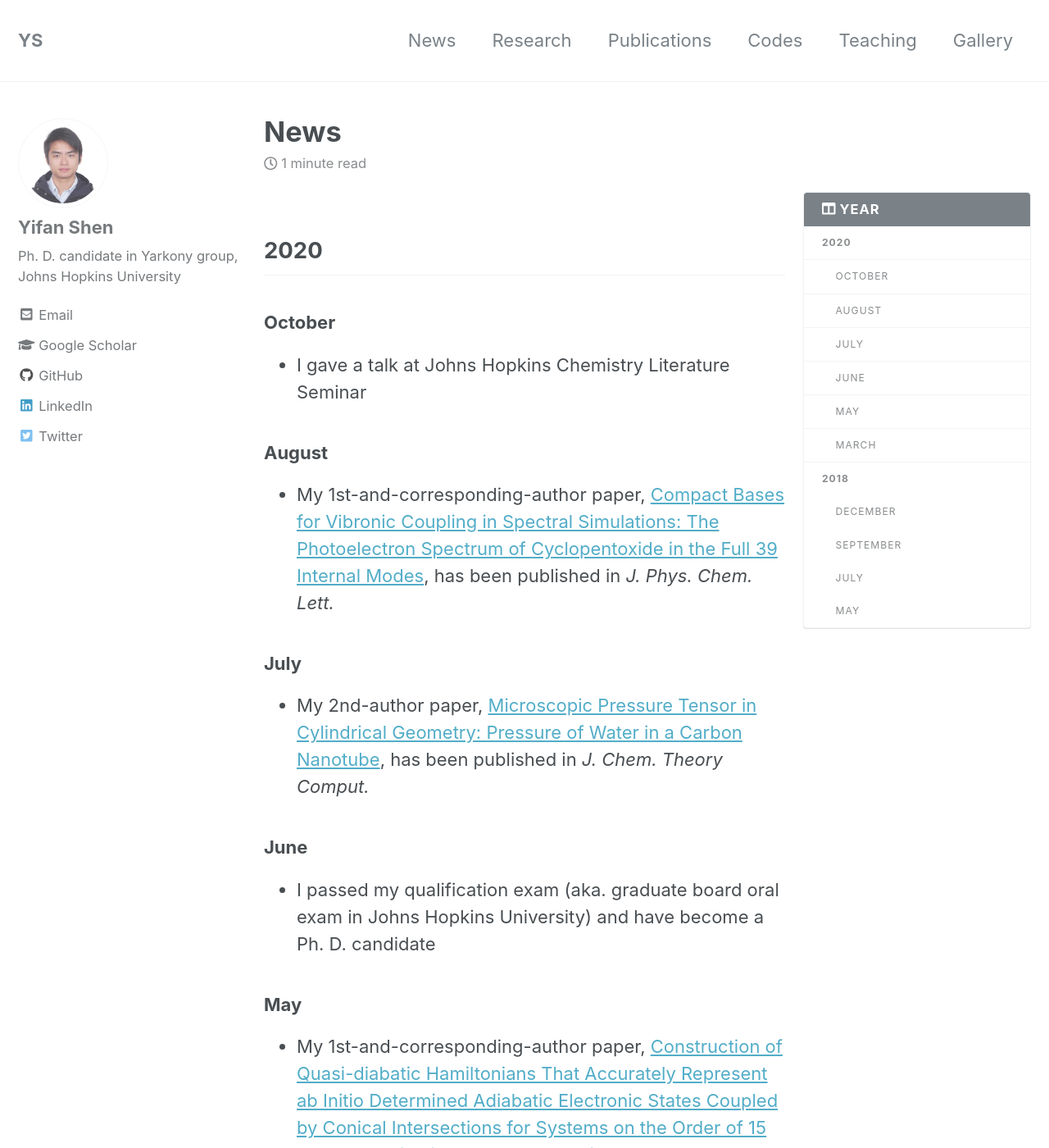
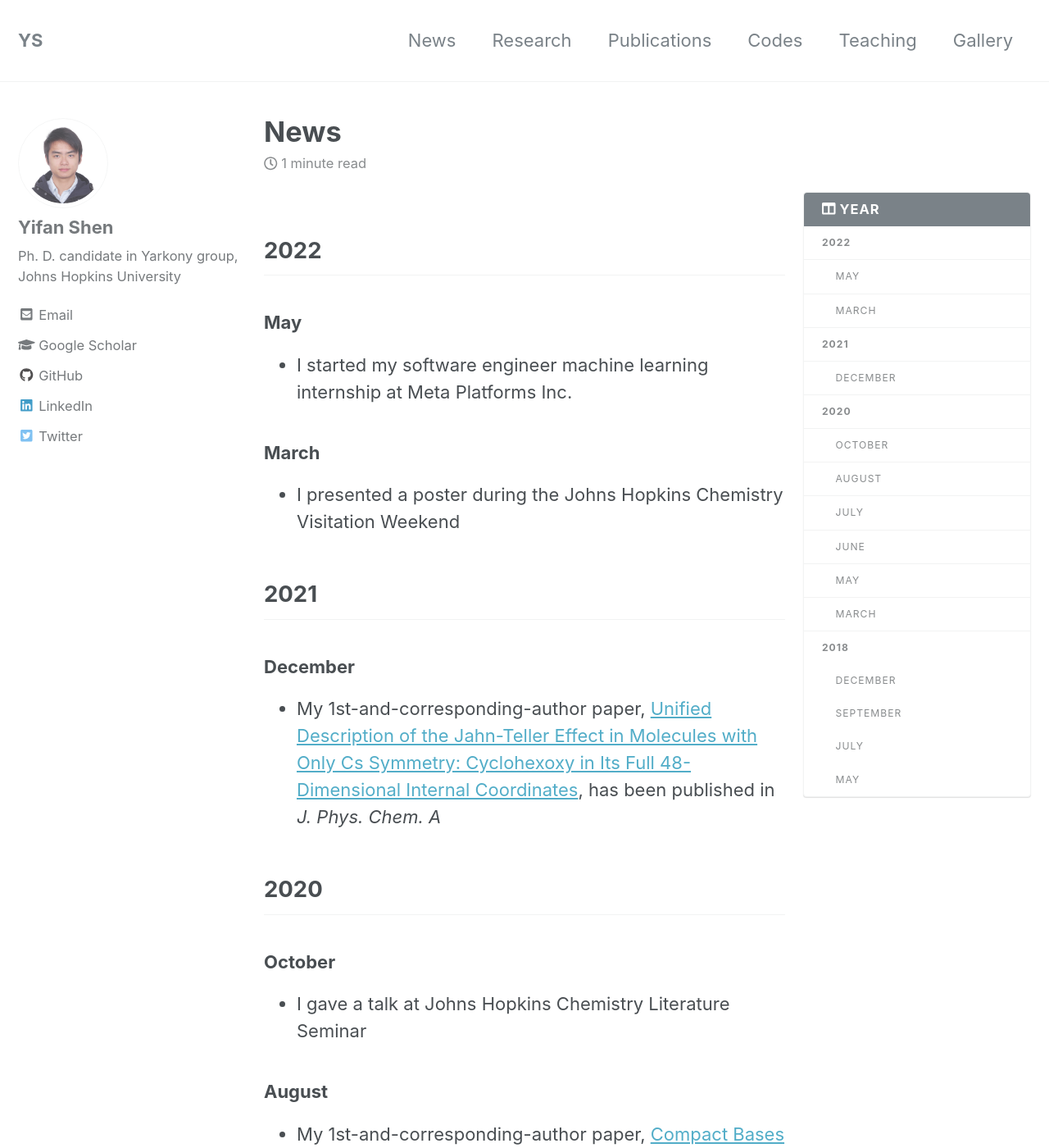
Before and after one commit to YifanShenSZ/YifanShenSZ.github.io, a Jekyll site: the page built from _pages/news.md, in a window 1280 px wide and 1400 px high. Shown: the whole window at 82% size. Built offline with Jekyll 4.4.1, drawn with Linux system fonts in a browser that asks for light colours; nearby versions of some CDN libraries; some of the changed text lies outside the part shown.

Commit message:
update 2021jpca and 2022 intern

```diff
--- a/_pages/news.md
+++ b/_pages/news.md
@@ -2,12 +2,23 @@
 layout: single
 title: "News"
 permalink: /news/
-date: 2021-6-15
+date: 2022-8-25
 categories: pages
 toc: true
 toc_label: "Year"
 toc_icon: "columns"
 ---
+## 2022
+### May
+- I started my software engineer machine learning internship at Meta Platforms Inc.
+
+### March
+- I presented a poster during the Johns Hopkins Chemistry Visitation Weekend
+
+## 2021
+### December
+- My 1st-and-corresponding-author paper, [Unified Description of the Jahn-Teller Effect in Molecules with Only Cs Symmetry: Cyclohexoxy in Its Full 48-Dimensional Internal Coordinates](https://doi.org/10.1021/acs.jpca.1c09123), has been published in *J. Phys. Chem. A*
+
 ## 2020
 ### October
 - I gave a talk at Johns Hopkins Chemistry Literature Seminar
```
Also changed, not shown: _pages/about.md (+3 -3 lines), _pages/publications.md (+3 -0 lines), assets/images/publications/2021jpca.png (added).
